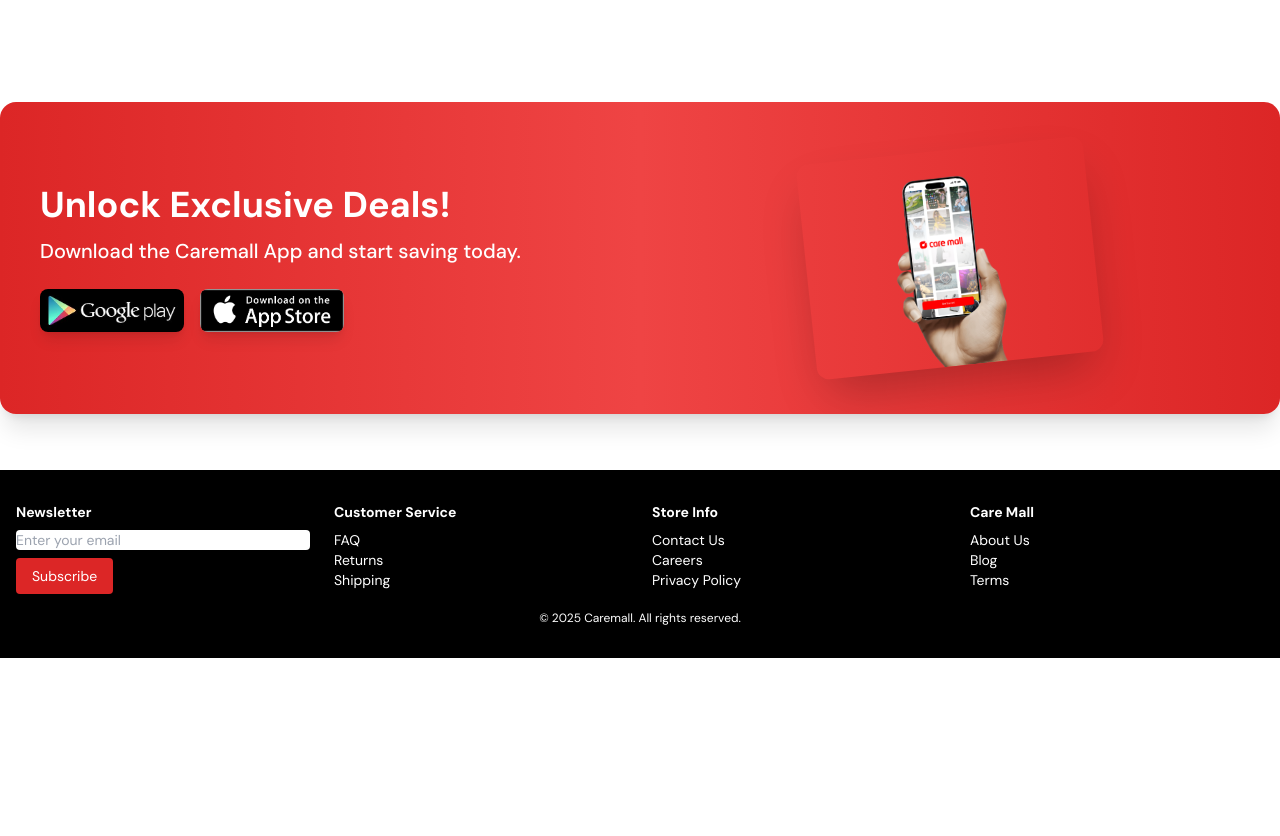
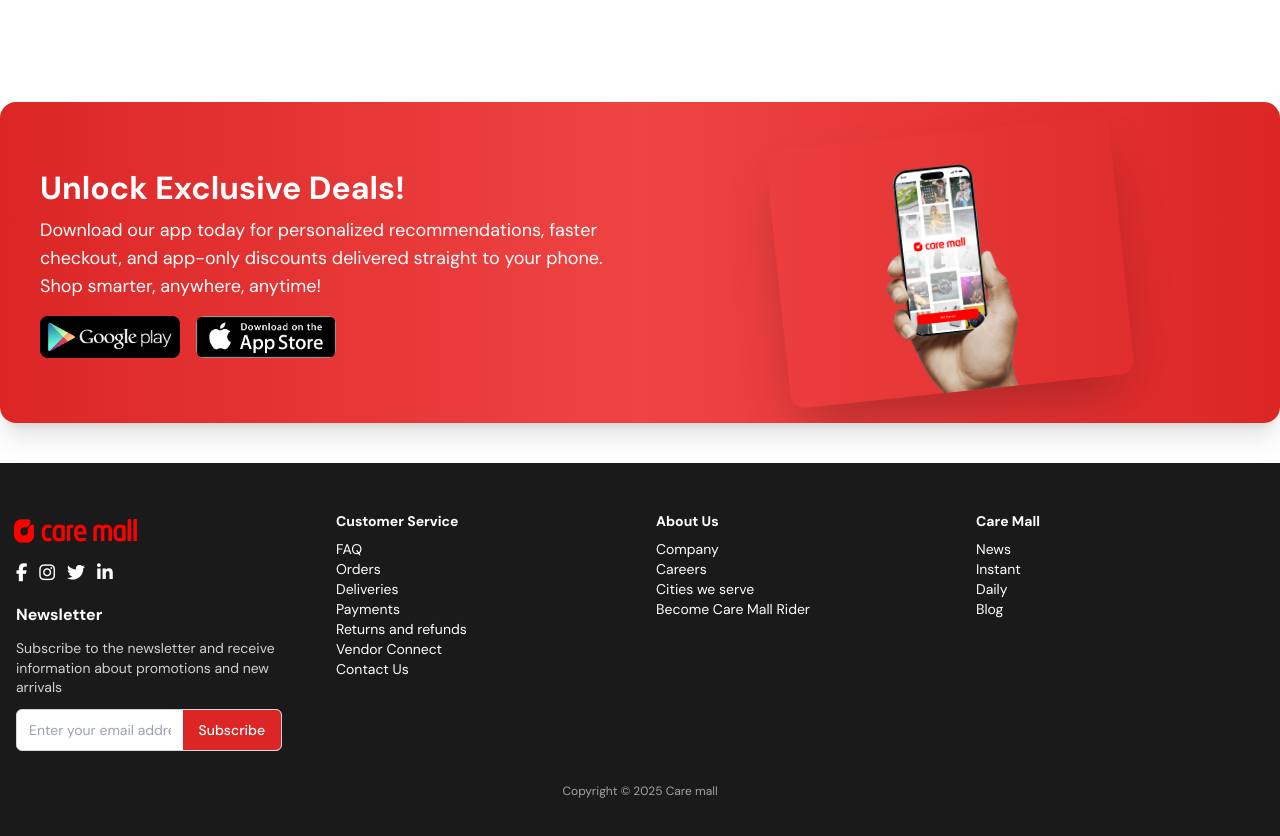
Before and after one commit to nanduaji/Freelance-Ecommerce, a React (Create React App) app: page / in a window 1280 px wide. Shown: the part 4604-5440 px from the top of the page. Before the commit the page ends 5262 px from the top, so only its background shows below. Built offline with nearby package versions, Linux system fonts and the light colour scheme.

Commit message:
Refactor HomePage: enhance download section layout and content for better user engagement; update footer with social media links and improved structure

```diff
--- a/public/index.html
+++ b/public/index.html
@@ -10,6 +10,7 @@
   <link rel="apple-touch-icon" href="%PUBLIC_URL%/logo192.png" />
   <link href="https://fonts.googleapis.com/css2?family=Material+Symbols+Outlined" rel="stylesheet" />
   <link href="https://fonts.googleapis.com/css2?family=DM+Sans:wght@400;500;700&display=swap" rel="stylesheet">
+  <link rel="stylesheet" href="https://cdnjs.cloudflare.com/ajax/libs/font-awesome/6.5.0/css/all.min.css" />
 
 
   <!--
--- a/src/components/HomePage.jsx
+++ b/src/components/HomePage.jsx
@@ -772,71 +772,127 @@
                 </div>
             </section>
             <br />
-            {/* HomePage   Download */}
-            <section className="max-w-7xl w-[450px] sm:w-full  mx-auto mt-10 px-4 sm:px-6 md:px-10 bg-gradient-to-r from-red-600 via-red-500 to-red-600 text-white py-12 rounded-2xl shadow-xl overflow-hidden">
+            {/* HomePage - Download Section */}
+            <section className="w-[420px] sm:w-full max-w-7xl mx-auto mt-10 px-4 sm:px-6 md:px-10 bg-gradient-to-r from-red-600 via-red-500 to-red-600 text-white py-12 rounded-2xl shadow-xl overflow-hidden">
                 <div className="flex flex-col-reverse md:flex-row items-center justify-between gap-10">
-
-                    {/* Left: Text Content */}
+                    {/* Left Text Content */}
                     <div className="md:w-1/2 text-center md:text-left">
-                        <h3 className="text-3xl sm:text-4xl font-extrabold mb-3 leading-tight">Unlock Exclusive Deals!</h3>
-                        <p className="text-lg sm:text-xl mb-6 font-medium">Download the Caremall App and start saving today.</p>
-                        <div className="flex justify-center md:justify-start gap-4">
+                        <h3 className="text-[26px] sm:text-[32px] font-extrabold mb-2 leading-tight">
+                            Unlock Exclusive Deals!
+                        </h3>
+                        <p className="text-base sm:text-lg mb-4 font-normal">
+                            Download our app today for personalized recommendations, faster checkout, and app-only discounts delivered straight to your phone. Shop smarter, anywhere, anytime!
+                        </p>
+                        <div className="flex justify-center md:justify-start gap-4 mt-4">
                             <img
                                 src="./googleplay.png"
                                 alt="Google Play"
-                                className="w-32 sm:w-36 hover:scale-105 transition-transform duration-300 rounded-lg shadow-lg"
+                                className="w-[130px] sm:w-[140px] rounded-lg hover:scale-105 transition-transform"
                             />
                             <img
                                 src="./applestore.png"
                                 alt="Apple App Store"
-                                className="w-32 sm:w-36 hover:scale-105 transition-transform duration-300 rounded-lg shadow-lg"
+                                className="w-[130px] sm:w-[140px] rounded-lg hover:scale-105 transition-transform"
                             />
                         </div>
                     </div>
 
-                    {/* Right: App Image */}
+                    {/* Right Image */}
                     <div className="md:w-1/2 flex justify-center">
                         <img
                             src="./coverphoto.png"
                             alt="App Promo"
-                            className="w-52 sm:w-64 md:w-72 transform -rotate-6 rounded-xl shadow-2xl object-contain"
+                            className="w-[250px] sm:w-[270px] md:w-[300px] transform scale-[1.15] -rotate-6 rounded-xl object-cover shadow-2xl"
                         />
                     </div>
                 </div>
             </section>
-            <br />
-            {/* Footer */}
-            <footer className="bg-black text-white py-8 px-4 mt-8">
-                <div className="max-w-7xl mx-auto grid grid-cols-1 sm:grid-cols-4 gap-6 text-sm">
-                    <div>
-                        <h4 className="font-semibold mb-2">Newsletter</h4>
-                        <input
-                            type="email"
-                            placeholder="Enter your email"
-                            className="w-full rounded text-black"
-                        />
-                        <button className="bg-red-600 mt-2 px-4 py-2 rounded text-white">Subscribe</button>
+            <footer className="bg-[#1a1a1a] text-white py-12 px-4 mt-10">
+                <div className="max-w-7xl mx-auto grid grid-cols-1 sm:grid-cols-4 gap-8 text-sm">
+                    {/* Newsletter Section */}
+                    <div className="sm:col-span-1">
+                        {/* Logo */}
+                        <div className="mb-2">
+                            <img
+                                src="./caremall.png"
+                                alt="Caremall Logo"
+                                className="w-[147px] h-[40px] sm:w-20 md:w-28 lg:w-36 xl:w-44 m-0 p-0 block"
+                                style={{
+                                    cursor: 'pointer',
+                                    marginLeft: window.innerWidth < 640 ? '-10px' : '-15px'
+                                }}
+                                onClick={() => navigateTo('/')}
+                            />
+
+                        </div>
+
+                        {/* Social Media Icons */}
+                        <div className="flex gap-3 mb-4 ml-[-10px] sm:ml-0" style={{
+                            cursor: 'pointer',
+                            marginLeft: window.innerWidth < 640 ? '-10px' : '0px'
+                        }}>
+                            <a href="#" aria-label="Facebook">
+                                <i className="fab fa-facebook-f text-white text-lg hover:text-blue-400"></i>
+                            </a>
+                            <a href="#" aria-label="Instagram">
+                                <i className="fab fa-instagram text-white text-lg hover:text-pink-400"></i>
+                            </a>
+                            <a href="#" aria-label="Twitter">
+                                <i className="fab fa-twitter text-white text-lg hover:text-blue-300"></i>
+                            </a>
+                            <a href="#" aria-label="LinkedIn">
+                                <i className="fab fa-linkedin-in text-white text-lg hover:text-blue-500"></i>
+                            </a>
+                        </div>
+
+                        {/* Newsletter */}
+                        <h4 className="text-base font-bold mb-3">Newsletter</h4>
+                        <p className="text-sm mb-3 text-white/80 leading-snug">
+                            Subscribe to the newsletter and receive information about promotions and new arrivals
+                        </p>
+
+                        <div className="flex items-center bg-white rounded-md overflow-hidden w-[266px] h-[42px] border border-gray-300">
+                            <input
+                                type="email"
+                                placeholder="Enter your email address here"
+                                className="px-3 py-2 w-full text-sm text-black outline-none"
+                            />
+                            <button className="bg-red-600 text-white px-4 text-sm font-medium h-full">
+                                Subscribe
+                            </button>
+                        </div>
                     </div>
+
+                    {/* Footer Links */}
                     <div>
                         <h4 className="font-semibold mb-2">Customer Service</h4>
                         <p>FAQ</p>
-                        <p>Returns</p>
-                        <p>Shipping</p>
+                        <p>Orders</p>
+                        <p>Deliveries</p>
+                        <p>Payments</p>
+                        <p>Returns and refunds</p>
+                        <p>Vendor Connect</p>
+                        <p>Contact Us</p>
                     </div>
                     <div>
-                        <h4 className="font-semibold mb-2">Store Info</h4>
-                        <p>Contact Us</p>
+                        <h4 className="font-semibold mb-2">About Us</h4>
+                        <p>Company</p>
                         <p>Careers</p>
-                        <p>Privacy Policy</p>
+                        <p>Cities we serve</p>
+                        <p>Become Care Mall Rider</p>
                     </div>
                     <div>
                         <h4 className="font-semibold mb-2">Care Mall</h4>
-                        <p>About Us</p>
+                        <p>News</p>
+                        <p>Instant</p>
+                        <p>Daily</p>
                         <p>Blog</p>
-                        <p>Terms</p>
                     </div>
                 </div>
-                <p className="text-center text-xs mt-4">© 2025 Caremall. All rights reserved.</p>
+
+                <p className="text-center text-xs mt-8 text-white/60">
+                    Copyright © 2025 Care mall
+                </p>
             </footer>
         </div>
     );
```
